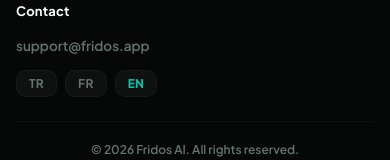
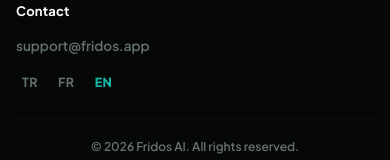
Before and after one commit to Amir-hissein/fridosai_repos, a website: page public/index.html in a window 390 px wide. Shown: the part 7608-7768 px from the top of the page. Drawn offline with Linux system fonts and the light colour scheme.

Commit message:
style(footer): remove border and frame from footer language buttons and complete full A-to-Z audit

```diff
--- a/public/css/responsive.css
+++ b/public/css/responsive.css
@@ -851,11 +851,12 @@
     margin-top: 12px;
   }
   .footer-lang-btn {
-    padding: 5px 12px;
-    font-size: 12px;
-    border-radius: var(--radius-sm);
-    background: rgba(255, 255, 255, 0.04);
-    border: 1px solid var(--border-light);
+    padding: 4px 6px;
+    font-size: 12.5px;
+    background: transparent !important;
+    border: none !important;
+    outline: none !important;
+    box-shadow: none !important;
   }
   .footer-divider-line {
     margin-bottom: 18px;
--- a/public/css/sections.css
+++ b/public/css/sections.css
@@ -2810,25 +2810,27 @@
 }
 
 .footer-lang-btn {
-  background: transparent;
-  border: none;
+  background: transparent !important;
+  border: none !important;
+  outline: none !important;
+  box-shadow: none !important;
   color: var(--text-muted);
   font-family: var(--font);
   font-size: 13px;
   font-weight: 700;
-  padding: 4px 2px;
+  padding: 4px 6px;
   cursor: pointer;
-  transition: color var(--transition-fast);
-  letter-spacing: 0.3px;
+  transition: color var(--transition-fast), opacity var(--transition-fast);
+  letter-spacing: 0.5px;
 }
 
 .footer-lang-btn:hover {
-  color: var(--text-primary);
+  color: #FFFFFF;
 }
 
 .footer-lang-btn.active {
-  color: var(--primary);
-  font-weight: 800;
+  color: var(--primary) !important;
+  font-weight: 900;
 }
 
 .footer-divider-line {
--- a/public/index.html
+++ b/public/index.html
@@ -1260,9 +1260,9 @@
           </ul>
           <!-- Language Switcher -->
           <div class="footer-lang-row">
-            <button class="footer-lang-btn active" data-lang="tr">TR</button>
-            <button class="footer-lang-btn" data-lang="fr">FR</button>
-            <button class="footer-lang-btn" data-lang="en">EN</button>
+            <button type="button" class="footer-lang-btn active" data-lang="tr">TR</button>
+            <button type="button" class="footer-lang-btn" data-lang="fr">FR</button>
+            <button type="button" class="footer-lang-btn" data-lang="en">EN</button>
           </div>
         </div>
 
```
